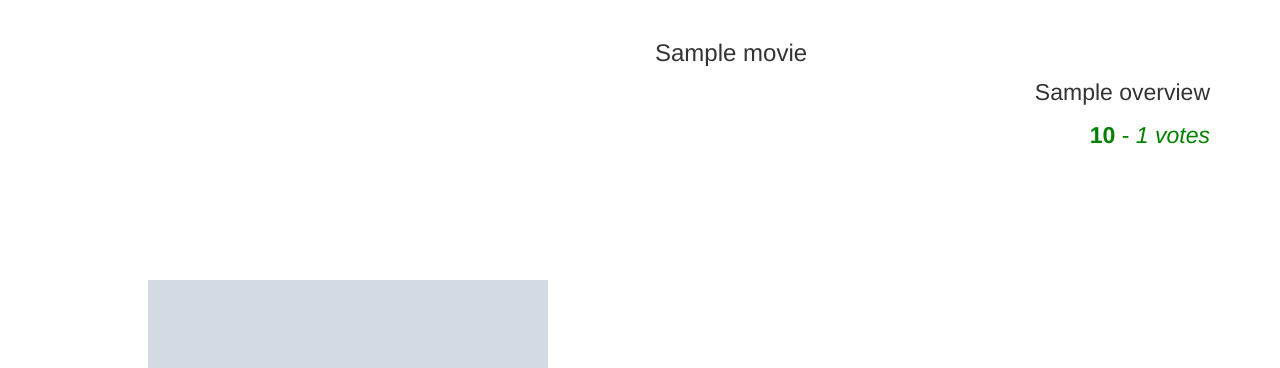
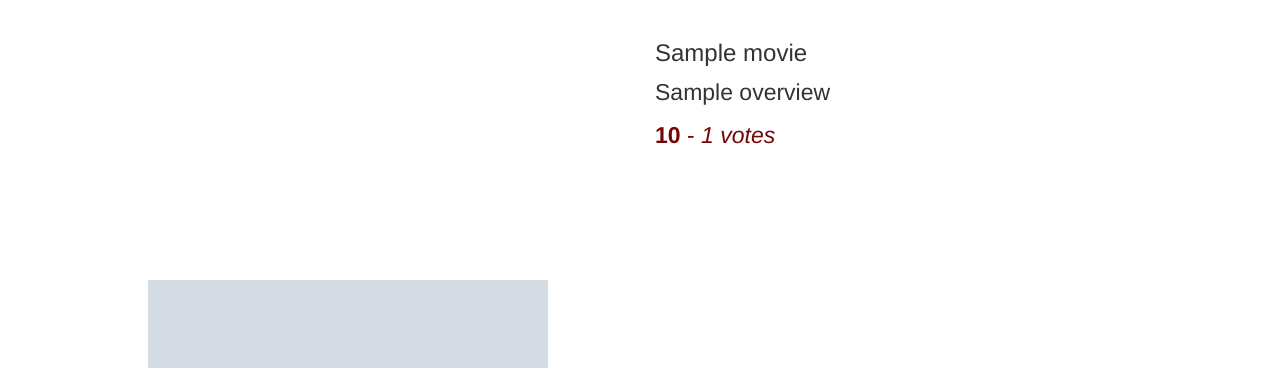
Before and after one commit to joey57/Watchlist, a Flask app: template app/templates/movie.html in a window 1280 px wide. Shown: the part 52-420 px from the top of the page. Run offline with Flask 2, Linux system fonts and the light colour scheme; the template is opened without the code that fills it: most values are stand-ins (such as "Sample title", 1, 10 or a date in 2020); grey boxes marked "Sample" are stand-in pictures; some libraries are stand-ins or nearby versions.

Commit message:
adding css

```diff
--- a/app/static/css/index.css
+++ b/app/static/css/index.css
@@ -8,3 +8,8 @@ ul{
   padding-bottom: 20px;
   border-bottom: 1px solid green;
 }
+h3{
+  text-align: center;
+  font-family: sans-serif;
+  font-weight: bold;
+}
--- a/app/static/css/movie.css
+++ b/app/static/css/movie.css
@@ -10,15 +10,15 @@
   text-align: center;
   font-size: 35px;
   font-family: sans-serif;
-  font-weight: bolder;
+  font-weight: bold;
 }
 p{
   font-size: 23px;
 }
 .overview{
-  text-align: right;
+  text-align: left;
 }
 .ratings{
-  text-align: right;
-  color: green;
+  text-align: left;
+  color: rgb(116, 6, 6);
 }
```
